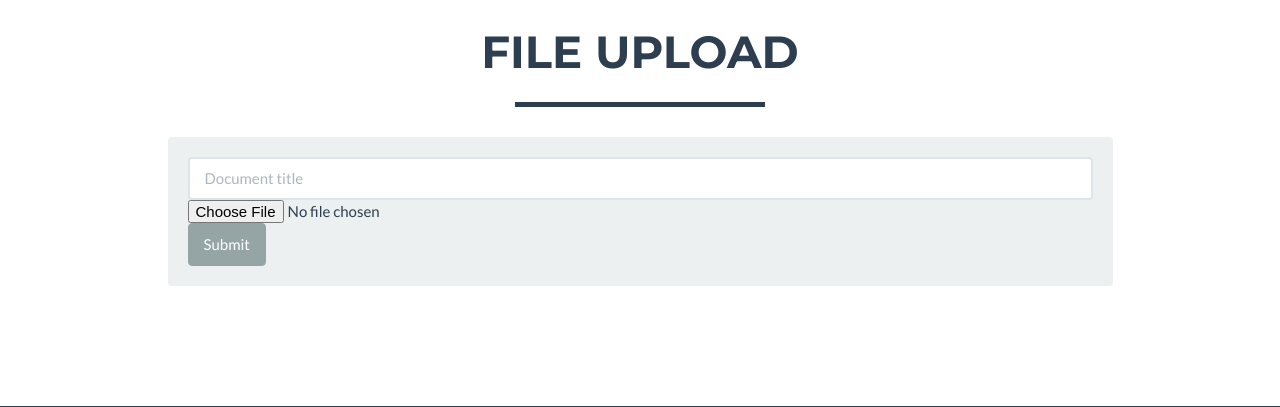
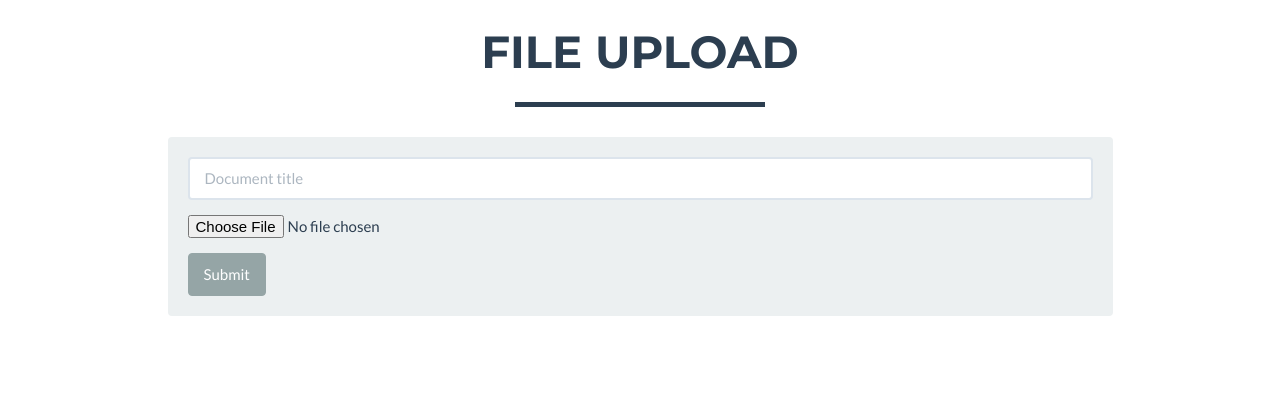
Before and after one commit to NoahLE/EULAThingy, a Django app: template eulathingy/templates/uploads/upload.html in a window 1280 px wide. Shown: the part 173-580 px from the top of the page. Run offline with Django 3.2, Linux system fonts and the light colour scheme; the template is opened without the code that fills it, so the values that code supplies are empty; parts of the project's set-up code (start-up, migrations or seed data) failed here and were passed over; some libraries are stand-ins or nearby versions.

Commit message:
spaced out upload form

```diff
--- a/eulathingy/templates/uploads/upload.html
+++ b/eulathingy/templates/uploads/upload.html
@@ -17,8 +17,8 @@
             <div class="col-lg-offset-1 col-lg-10">
                 <form id="upload-thingy" role="form" method="POST"
                       action="/uploads/submit/" enctype="multipart/form-data" class="well">
-                    <input type="text" class="form-control" placeholder="Document title" />
-                    <input type="file" name="upload_file">
+                    <input type="text" class="form-control" placeholder="Document title"/>
+                    <input type="file" name="upload_file" style="margin: 15px 0;">
                     <button type="submit" class="btn btn-default">Submit
                     </button>
                 </form>
```
